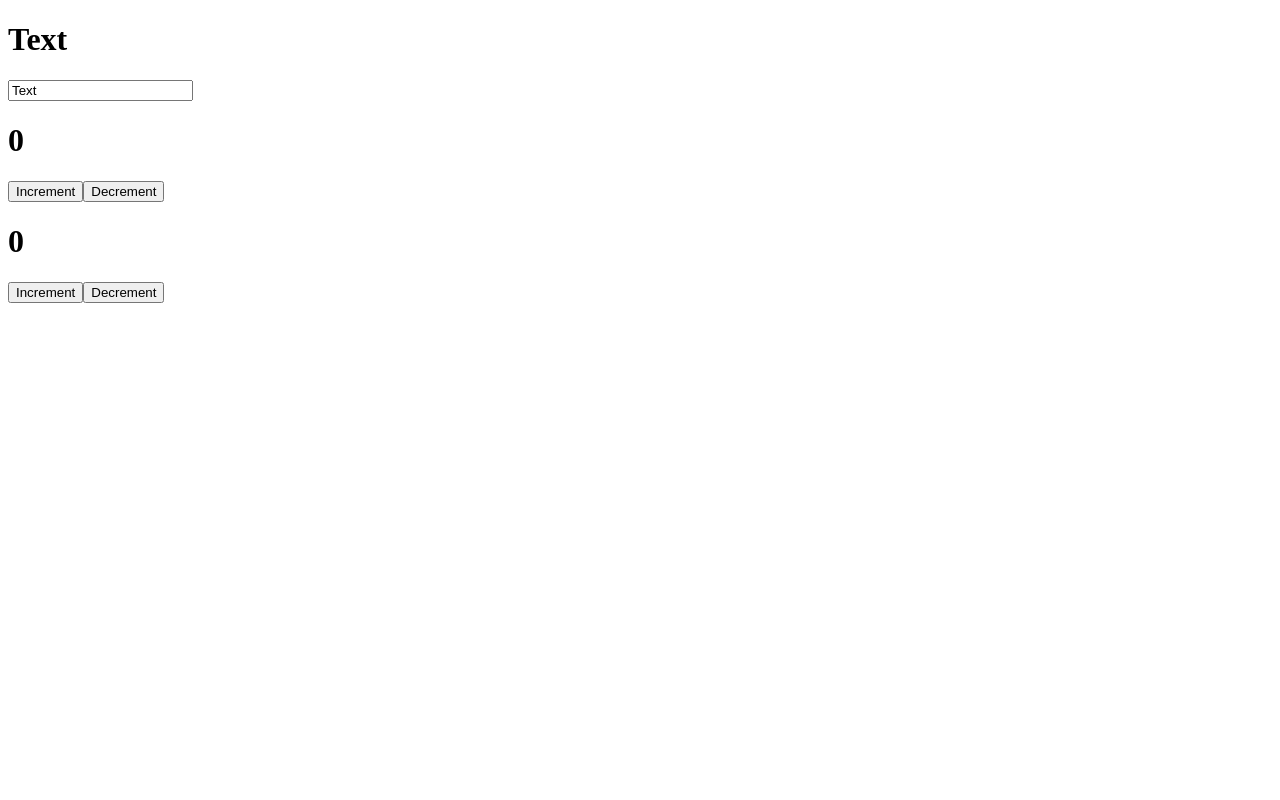
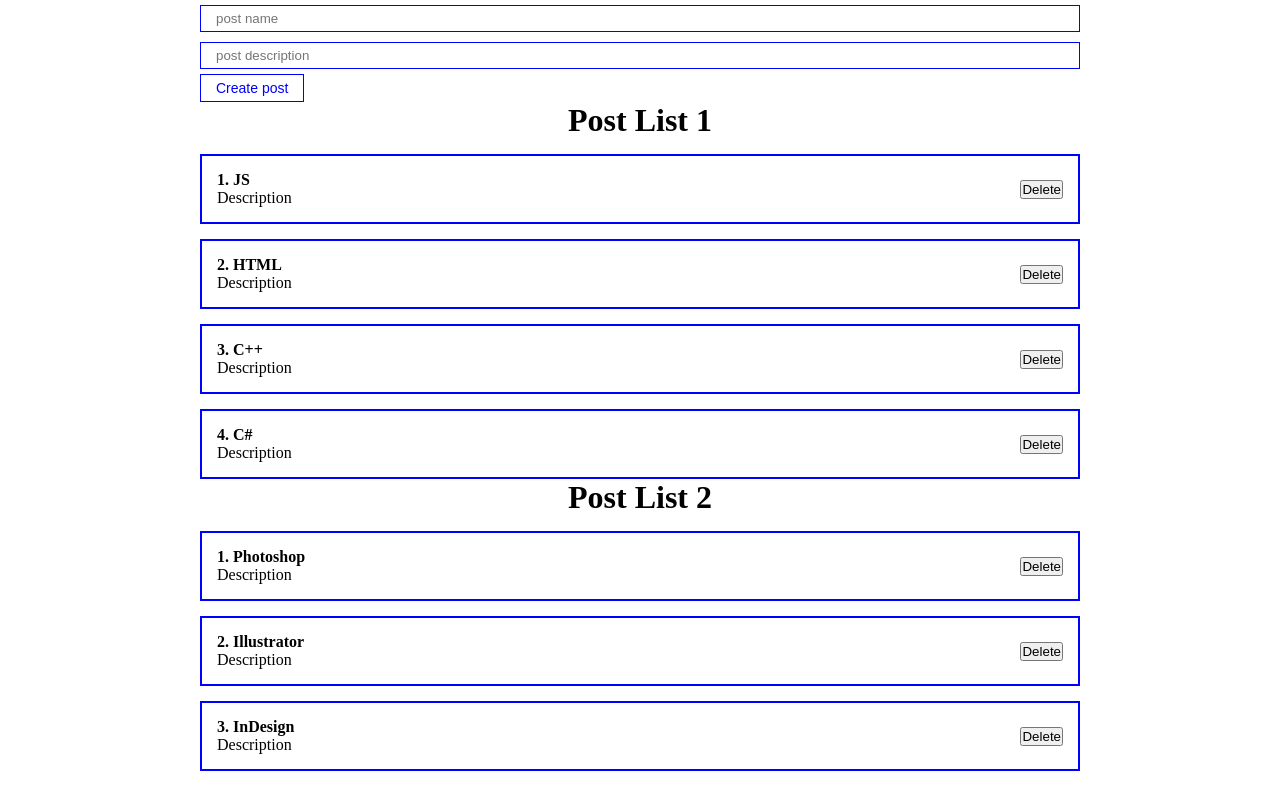
Before and after one commit to TheLarhand/test-project1, a React (Create React App) app in the folder my-app/: page / in a window 1280 px wide. Built offline with nearby package versions, Linux system fonts and the light colour scheme.

Commit message:
create components PostList and start to create form

```diff
--- a/my-app/src/App.js
+++ b/my-app/src/App.js
@@ -1,16 +1,38 @@
 import React, { useState } from "react";
-import Counter from "./components/Counter";
-import ClassCounter from "./components/ClassCounter";
+import './styles/App.css';
+// import Counter from "./components/Counter";
+// import ClassCounter from "./components/ClassCounter";
+import PostList from "./components/PostList";
+import MyBytton from "./components/UI/button/MyButton";
+import MyInput from "./components/UI/input/MyInput";
 
 function App() {
 
-  const [value, setValue] = useState('Text')
+  const [posts, setPosts] = useState([
+    {id: 1, title: 'JS', body: 'Description'},
+    {id: 2, title: 'HTML', body: 'Description'},
+    {id: 3, title: 'C++', body: 'Description'},
+    {id: 4, title: 'C#', body: 'Description'},
+  ])
 
-
+  const [posts2, setPosts2] = useState([
+    {id: 1, title: 'Photoshop', body: 'Description'},
+    {id: 2, title: 'Illustrator', body: 'Description'},
+    {id: 3, title: 'InDesign', body: 'Description'},
+  ])
+  // const [value, setValue] = useState('Text')
 
   return (
     <div className="App">
-      <h1>{value}</h1>
+      <form>
+        <MyInput type="text" placeholder="post name"/>
+        <MyInput type="text" placeholder="post description"/>
+
+        <MyBytton>Create post</MyBytton>
+      </form>
+        <PostList posts={posts} title="Post List 1"/>
+        <PostList posts={posts2} title="Post List 2"/>
+      {/* <h1>{value}</h1>
       <input
         type="text"
         value={value}
@@ -18,7 +40,7 @@
       />
 
       <Counter/>
-      <ClassCounter/>
+      <ClassCounter/> */}
 
 
     </div>
--- a/my-app/src/components/Counter.jsx
+++ b/my-app/src/components/Counter.jsx
@@ -1,4 +1,4 @@
-import React, { useState } from "react";
+import { useState } from "react"
 
 const Counter = function () {
     const [count, setCount] = useState(0)
--- /dev/null
+++ b/my-app/src/components/PostItem.jsx
@@ -0,0 +1,17 @@
+const PostItem = (props) => {
+    return (
+        <div className="post">
+          <div className="post__content">
+            <strong>{props.post.id}. {props.post.title}</strong>
+            <div>
+              {props.post.body}
+            </div>
+          </div>
+          <div className="post__btns">
+            <button>Delete</button>
+          </div>
+        </div>
+    )
+}
+
+export default PostItem;
--- /dev/null
+++ b/my-app/src/components/PostList.jsx
@@ -0,0 +1,17 @@
+import PostItem from "./PostItem";
+
+const PostList = ({posts, title}) => {
+    return (
+        <div>
+            <h1 style={{textAlign: 'center'}}>
+                {title}
+            </h1>
+            {posts.map((post) =>
+                <PostItem post={post} key={post.id}/>
+            )}
+        </div>
+
+    )
+}
+
+export default PostList;
--- /dev/null
+++ b/my-app/src/components/UI/button/MyButton.jsx
@@ -0,0 +1,11 @@
+import classes from './MyButton.module.css';
+
+const MyBytton = ({children, ...props}) => {
+    return (
+        <button {...props} className={classes.myBtn}>
+            {children}
+        </button>
+    );
+};
+
+export default MyBytton;
--- /dev/null
+++ b/my-app/src/components/UI/button/MyButton.module.css
@@ -0,0 +1,8 @@
+.myBtn {
+    padding: 5px 15px;
+    color: blue;
+    font-size: 14px;
+    background: transparent;
+    border: 1px solid blue;
+    cursor: pointer;
+}
--- /dev/null
+++ b/my-app/src/components/UI/input/MyInput.jsx
@@ -0,0 +1,9 @@
+import classes from './MyInput.module.css'
+
+const MyInput = (props) => {
+    return (
+        <input {...props} className={classes.MyInput} />
+    );
+};
+
+export default MyInput;
--- /dev/null
+++ b/my-app/src/components/UI/input/MyInput.module.css
@@ -0,0 +1,7 @@
+.MyInput {
+    width: 100%;
+    padding: 5px 15px;
+    margin: 5px 0;
+    border: 1px solid blue;
+
+}
--- /dev/null
+++ b/my-app/src/styles/App.css
@@ -0,0 +1,23 @@
+* {
+    margin: 0;
+    padding: 0;
+    box-sizing: border-box;
+}
+
+#root {
+    display: flex;
+    justify-content: center;
+}
+
+.App {
+    width: 880px;
+}
+
+.post {
+    display: flex;
+    padding: 15px;
+    border: 2px solid blue;
+    margin-top: 15px;
+    justify-content: space-between;
+    align-items: center;
+}
```
